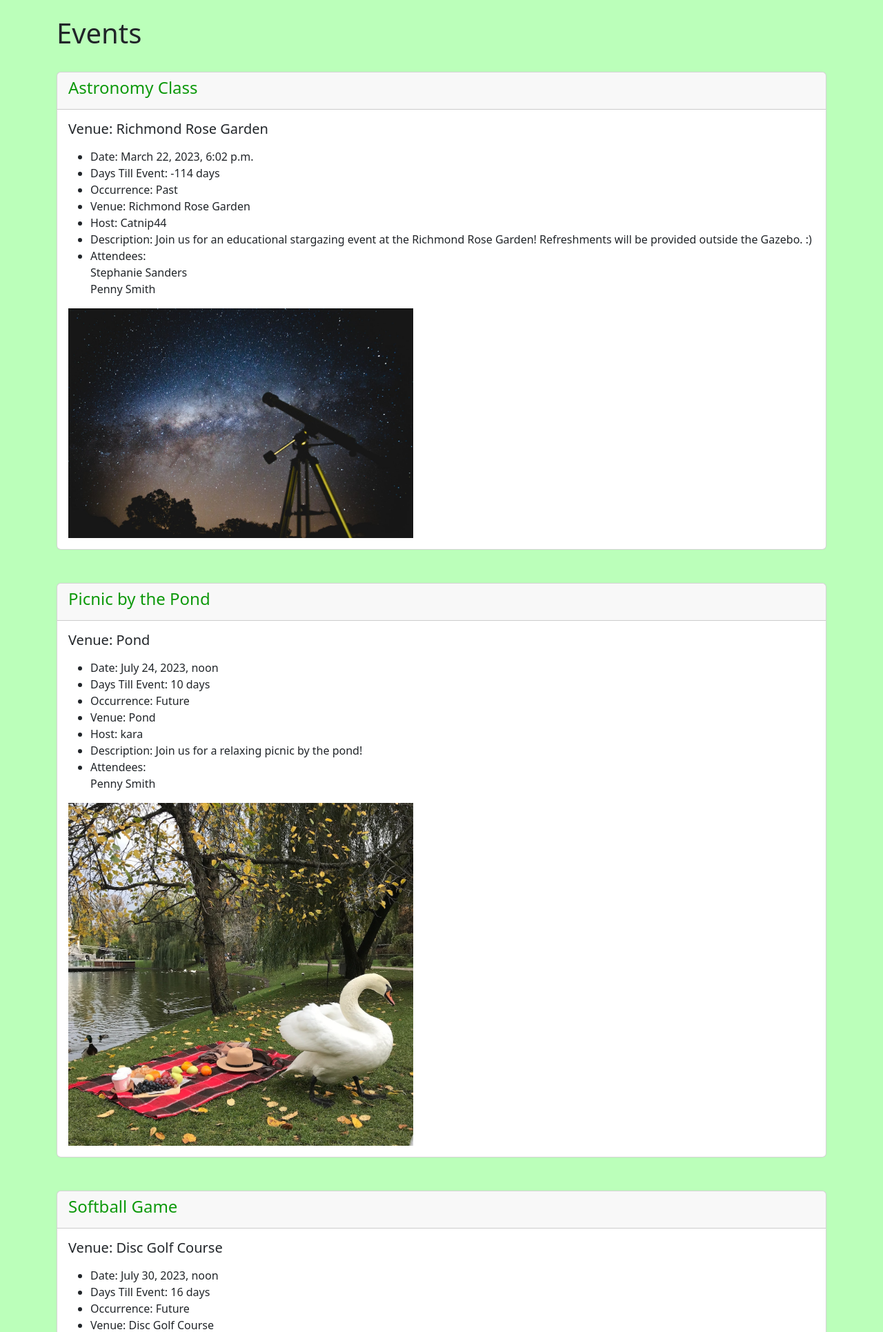
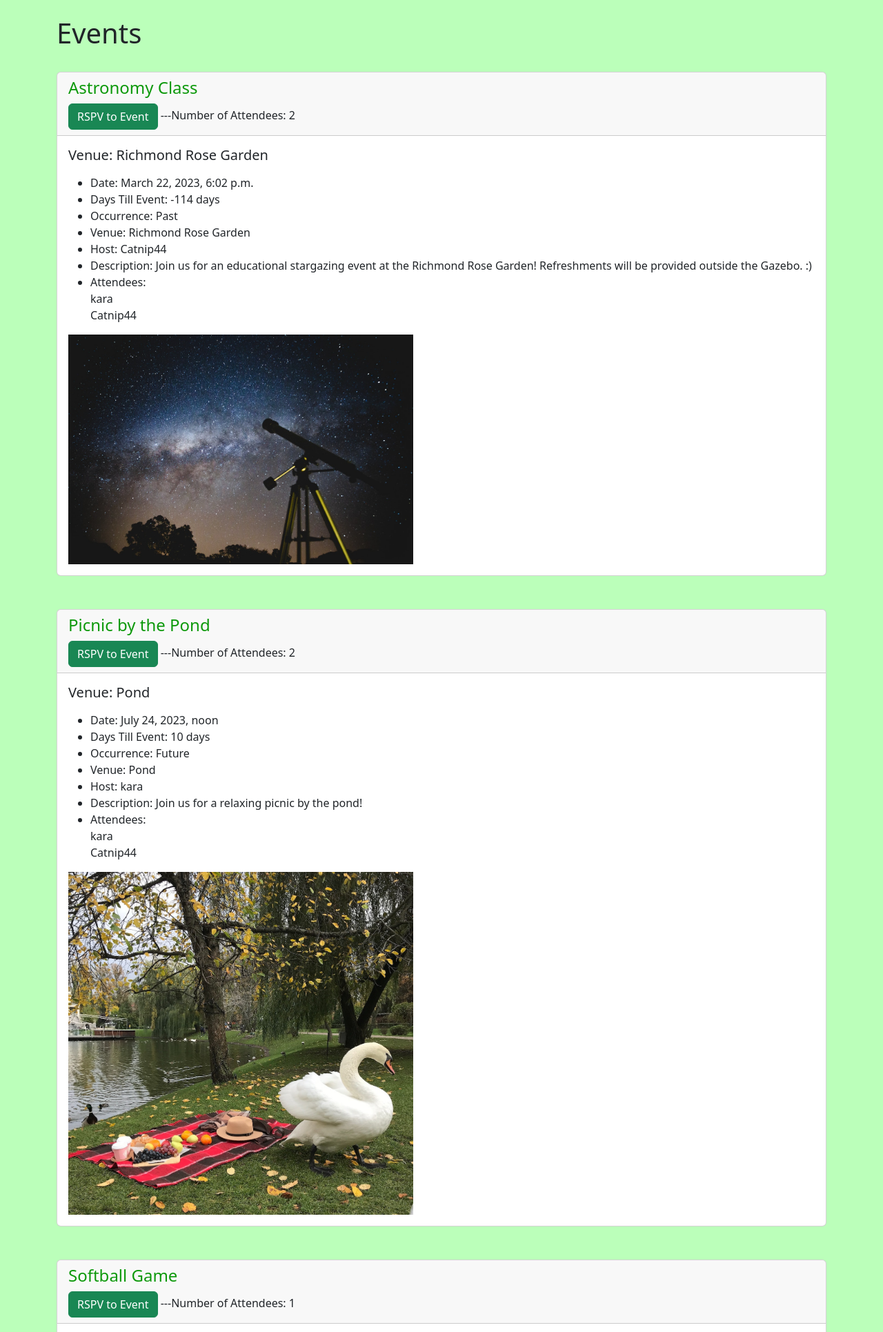
Before and after one commit to kara-jacobs/SDEV_220_Final_Project_Team2, a Django app: page /events in a window 1280 px wide. Shown: the part 56-1987 px from the top of the page at 69% size. Run offline with Django 4.2, Linux system fonts and the light colour scheme; data comes from the database, SQL or seed files in the repository; both versions use the stored data as it was after the commit.

Commit message:
New Commit
Here we go.

```diff
--- a/park_app/events/admin.py
+++ b/park_app/events/admin.py
@@ -20,7 +20,7 @@ class VenueAdmin(admin.ModelAdmin):
 
 @admin.register(Event)
 class EventAdmin(admin.ModelAdmin):
-	fields = (('name', 'venue'), 'timeslot', 'description', 'host', 'event_image')
+	fields = (('name', 'venue'), 'timeslot', 'description', 'host', 'event_image', 'attendance')
 	list_display = ('name', 'timeslot', 'venue',)
 	list_filter = ('timeslot', 'venue',)
 	ordering = ('timeslot',)
--- a/park_app/events/models.py
+++ b/park_app/events/models.py
@@ -31,6 +31,7 @@ class Event(models.Model):
 	attendees = models.ManyToManyField(ParkAppUser, blank=True)
 	description = models.TextField(blank=True)
 	event_image = models.ImageField(null=True, blank=True, upload_to="images/")
+	attendance = models.ManyToManyField(User, related_name='attend', blank=True)
 	#fee =
 	#capacity =
 	#sanction_status =
@@ -53,3 +54,7 @@ class Event(models.Model):
 		else:
 			happens = "Future"
 		return happens
+
+	# Keep track of count of people attending
+	def number_of_attends(self):
+		return self.attendance.count()
--- a/park_app/events/templates/events/add_event.html
+++ b/park_app/events/templates/events/add_event.html
@@ -12,7 +12,7 @@
 	{% else %}
 
 	<form action="" method=POST enctype="multipart/form-data">
-		{% csrf_token %} <!--Secuity token-->
+		{% csrf_token %} <!--Security token-->
 
 		{{ form.as_p }}<!--Tag to get the form to appear onscreen-->
 
--- a/park_app/events/templates/events/event_list.html
+++ b/park_app/events/templates/events/event_list.html
@@ -12,6 +12,11 @@
 	<div class="card">
 	  <div class="card-header">
 	  	<h4>{{ event }}</h4>
+
+	  	<a href="{% url 'event_attend' event.id %}" class="btn btn-success" data-toggle="button">RSPV to Event</a>
+
+	  	---Number of Attendees: {{ event.number_of_attends }}
+
 	  </div>
 	  <div class="card-body">
 	    <h5 class="card-title">Venue: {{ event.venue }}</h5>
@@ -27,7 +32,7 @@
 
 		<!-- for loop to print out list of attendees on Events page-->
 		<li>Attendees:<br/>
-		{% for user in event.attendees.all %}
+		{% for user in event.attendance.all %}
 		{{ user }}<br/>
 		{% endfor %}
 		</li>
--- a/park_app/events/templates/events/home.html
+++ b/park_app/events/templates/events/home.html
@@ -17,6 +17,11 @@
 				<div class="card">
 	  <div class="card-header">
 	    <h4>{{ event }}</h4>
+
+	    <a href="{% url 'event_attend' event.id %}" class="btn btn-success" data-toggle="button">RSPV to Event</a>
+
+	  	---Number of Attendees: {{ event.number_of_attends }}
+
 	  </div>
 	  <div class="card-body">
 	    <h5 class="card-title">Venue: {{ event.venue }}</h5>
--- a/park_app/events/templates/events/show_venue.html
+++ b/park_app/events/templates/events/show_venue.html
@@ -21,7 +21,9 @@
 	{% endif %}
 
 	    </p>
+
 	  </div>
 	</div>
-
+<br/>
+<br/>
 {% endblock %}
--- a/park_app/events/templates/events/venue.html
+++ b/park_app/events/templates/events/venue.html
@@ -28,8 +28,6 @@
 		<ul class="pagination">
 
 
-
-
 			{% if venues.has_previous %}
 			<li class="page-item"></li><a class="page-link" href="?page=1">&laquo First</a></li>
 			<li class="page-item"></li><a class="page-link" href="?page={{venues.previous_page_number}}">Previous</a></li>
--- a/park_app/events/urls.py
+++ b/park_app/events/urls.py
@@ -25,7 +25,5 @@ urlpatterns = [
     path('update_event/<event_id>', views.update_event, name="update-event"),
     path('delete_event/<event_id>', views.delete_event, name='delete-event'),
     path('my_events', views.my_events, name="my_events"),
-
-
-
+    path('event_attend/<int:pk>', views.event_attend, name="event_attend"),
 ]
--- a/park_app/events/views.py
+++ b/park_app/events/views.py
@@ -1,4 +1,4 @@
-from django.shortcuts import render, redirect
+from django.shortcuts import render, redirect, get_object_or_404
 import calendar
 from calendar import HTMLCalendar
 from datetime import datetime
@@ -6,12 +6,14 @@ from django.http import HttpResponseRedirect, HttpResponse
 from .models import Event, Venue
 from .forms import VenueForm, EventForm, EventFormAdmin
 from django.contrib import messages
+from django.urls import reverse_lazy, reverse
 
 # Import user model from django
 from django.contrib.auth.models import User
 
 # Import Pagination Stuff
 from django.core.paginator import Paginator
+
 
 
 # Create My Events Page
@@ -208,3 +210,19 @@ def home(request, year=datetime.now().year, month=datetime.now().strftime('%B'))
 	"time": time,
 	"event_list": event_list,
 	})
+
+
+def event_attend(request, pk):
+	if request.user.is_authenticated:
+		event = get_object_or_404(Event, id=pk)
+		if event.attendance.filter(id=request.user.id):
+			event.attendance.remove(request.user)
+			messages.success(request, ("Your RSVP has been cancelled."))
+		else:
+			event.attendance.add(request.user)
+			messages.success(request, ("RSVP successful. See you soon!"))
+		return redirect('list-events')
+
+	else:
+		messages.success(request, ("Please Log In to Continue."))
+		return redirect('home')
```
Also changed, not shown: park_app/park_app/settings.py (+6 -3 lines), park_app/db.sqlite3, park_app/events/migrations/0012_event_attendance.py (added), park_app/events/migrations/0013_alter_event_attendance.py (added), park_app/media/images/pexels-pixabay-51377_8UHVMtm.jpg (added), park_app/media/images/pexels-pixabay-51377_8p1f4Pn.jpg (added), park_app/media/images/pexels-pixabay-51377_BuZBwDf.jpg (added), park_app/media/images/pexels-pixabay-51377_vVv3T7c.jpg (added), park_app/media/images/pexels-samer-daboul-1212823_u5cWdEi.jpg (added), park_app/media/images/walking_trails_wyWxU7X.jpg (added).
